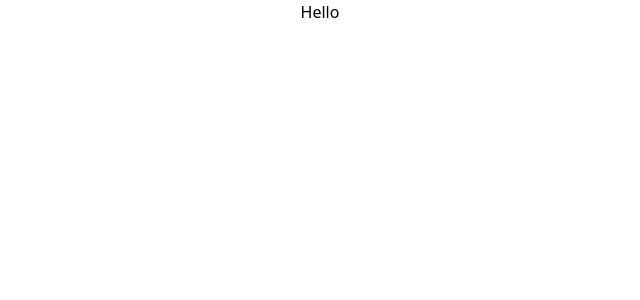
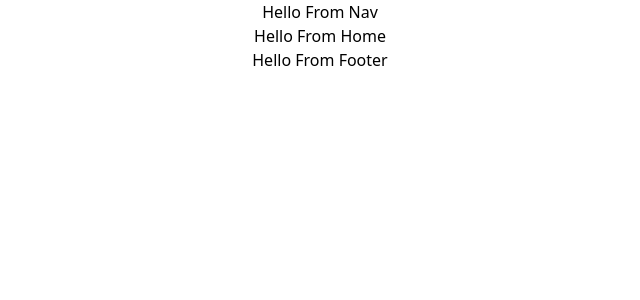
Before and after one commit to RafatSh-hash/Edu.sh, a React (Vite) app: page / in a window 1280 px wide. Shown: the top 300 px of the page, without its empty margins (320-960 px from the left). Built offline with nearby package versions, Linux system fonts and the light colour scheme.

Commit message:
Added Router, Navigation, Home and Footer File

```diff
--- a/index.html
+++ b/index.html
@@ -3,7 +3,7 @@
 
 <head>
   <meta charset="UTF-8" />
-  <link rel="icon" type="image/svg+xml" href="/vite.svg" />
+
   <meta name="viewport" content="width=device-width, initial-scale=1.0" />
   <title>Edu.sh</title>
 </head>
--- a/src/App.jsx
+++ b/src/App.jsx
@@ -1,14 +1,33 @@
 
+import { RouterProvider, createBrowserRouter } from 'react-router-dom'
 import './App.css'
+import Main from './Main/Main'
+import Home from './Components/Home/Home'
+
+
+
+const router = createBrowserRouter([
+  {
+    path: "/",
+    element: <Main></Main>,
+    children: [
+      {
+        path: '/',
+        element: <Home></Home>
+      }
+
+    ]
+  }
+])
+
+
 
 function App() {
 
 
   return (
     <>
-      <div>
-        <h1>Hello</h1>
-      </div>
+      <RouterProvider router={router}></RouterProvider>
     </>
   )
 }
--- /dev/null
+++ b/src/Components/Footer/Footer.jsx
@@ -0,0 +1,12 @@
+/* eslint-disable no-unused-vars */
+import React from 'react';
+
+const Footer = () => {
+    return (
+        <div>
+            <h1>Hello From Footer</h1>
+        </div>
+    );
+};
+
+export default Footer;
--- /dev/null
+++ b/src/Components/Home/Home.jsx
@@ -0,0 +1,12 @@
+/* eslint-disable no-unused-vars */
+import React from 'react';
+
+const Home = () => {
+    return (
+        <div>
+            <h1>Hello From Home</h1>
+        </div>
+    );
+};
+
+export default Home;
--- /dev/null
+++ b/src/Components/Navigation/Navigation.jsx
@@ -0,0 +1,12 @@
+/* eslint-disable no-unused-vars */
+import React from 'react';
+
+const Navigation = () => {
+    return (
+        <div>
+            <h1>Hello From Nav</h1>
+        </div>
+    );
+};
+
+export default Navigation;
--- /dev/null
+++ b/src/Main/Main.jsx
@@ -0,0 +1,17 @@
+/* eslint-disable no-unused-vars */
+import React from 'react';
+import Navigation from '../Components/Navigation/Navigation';
+import { Outlet } from 'react-router-dom';
+import Footer from '../Components/Footer/Footer';
+
+const Main = () => {
+    return (
+        <div>
+            <Navigation></Navigation>
+            <Outlet></Outlet>
+            <Footer></Footer>
+        </div>
+    );
+};
+
+export default Main;
```
Also changed, not shown: 1 other file (tests, documents, lock files or other folders).
